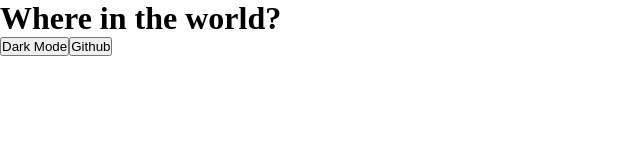
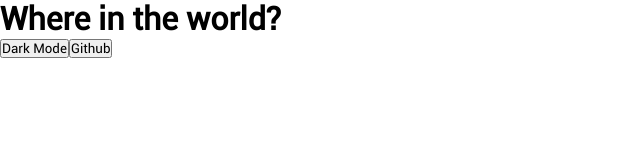
Before and after one commit to Victorceloss/countries-web, a React (Vite) app: page / in a window 1280 px wide. Shown: the top 160 px of the page, without its empty margins (0-640 px from the left). Built offline with nearby package versions, Linux system fonts and the light colour scheme.

Commit message:
style: set the fonts (Roboto and Montserrat) in the index.css file

```diff
--- a/src/styles/index.css
+++ b/src/styles/index.css
@@ -1,7 +1,19 @@
 @charset "UTF-8";
+
+@font-face {
+  font-family: 'Roboto';
+  src: url('./fonts/Roboto-Regular.ttf') format('truetype');
+}
+
+@font-face {
+  font-family: 'Montserrat';
+  src: url('./fonts/Montserrat-Regular.ttf') format('truetype');
+}
 
 * {
   margin: 0;
   padding: 0;
   box-sizing: border-box;
+
+  font-family: 'Roboto', Arial, Helvetica, sans-serif;
 }
```
